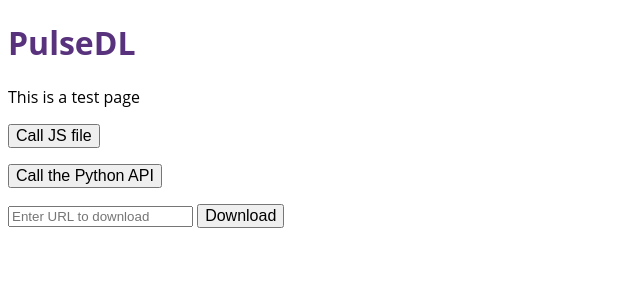
After one commit to ryoucafe/pulsedl, a Flask app: template templates/index.html in a window 1280 px wide. The commit adds this page. Shown: the top 300 px of the page, without its empty margins (0-640 px from the left). Run offline with Flask 3, Linux system fonts and the light colour scheme; the template is opened without the code that fills it, so the values that code supplies are empty.

Commit message:
Added basic interface and nonworking functions
added a ping function that replies from the back end as well as a download method that tries to download from an user URL from an input field but fails.

```diff
--- a/app.py
+++ b/app.py
@@ -1,11 +1,34 @@
-from flask import Flask
+from flask import Flask, render_template, jsonify, request
+from yt_dlp import YoutubeDL
+import json
 
 app = Flask(__name__)
 
-@app.route('/')
-def hello_world():
-    return 'Hello, World!'
+@app.route("/")
+def home():
+    return render_template("index.html")
+@app.route("/api/ping")
+def ping():
+    return jsonify({ "message": "Pong! This message is from the API endpoint.", "status": "success"})
+
+@app.route("/api/download", methods=["POST"])
+def download():
+    data = request.get_json()
+
+    if not data or "url" not in data:
+        return jsonify({ "message": "URL is required.", "status": "error"}), 400
+
+    url = data["url"]
+
+    try:
+        with YoutubeDL() as ydl:
+            ydl.download([url])
+            return jsonify({ "message": "Download started.", "status": "success"})
+    except Exception as e:
+        return jsonify({ "message": f"An error occurred: {str(e)}", "status": "error"}), 500
 
 
-if __name__ == '__main__':
+
+
+if __name__ == "__main__":
     app.run(debug=True)
--- a/static/script.js
+++ b/static/script.js
@@ -0,0 +1,38 @@
+function test() {
+    document.getElementById("result").innerHTML = "Message from JS file!";
+}
+document.getElementById("callPython").addEventListener("click", async function() {
+    const resultElement = document.getElementById("pythonResult");
+
+    try {
+        const response = await fetch("/api/ping");
+
+        const data = await response.json();
+        resultElement.innerHTML = `Response from Python: ${data.message}`;
+
+    } catch (error) {
+        resultElement.innerHTML = `Error: ${error.message}`;
+        console.error(error);
+    }
+});
+document.getElementById("downloadButton").addEventListener("click", async function() {
+    try {
+        const urlInput = document.getElementById("url");
+        const userUrl = urlInput.value.trim();
+
+
+        const response = await fetch("/api/download", {
+            method: "POST",
+            headers: { "Content-Type": "application/json" },
+            body: JSON.stringify({ url: userUrl })
+        });
+
+
+
+        const data = await response.json();
+        console.log("Python replied:", data);   // helpful for debugging
+
+    } catch (error) {
+        console.error("Error during download:", error);
+    }
+});
--- a/static/style.css
+++ b/static/style.css
@@ -1,8 +1,17 @@
 body {
   font-family: "Open Sans", sans-serif;
   font-optical-sizing: auto;
-  font-weight: <weight>;
   font-style: normal;
   font-variation-settings:
-    "wdth" 100;
+  width = 100;
 }
+
+h1 {
+    color: #58327c;
+}
+
+button {
+    padding: auto;
+    font-size: 16px;
+    cursor: pointer;
+}
--- /dev/null
+++ b/templates/index.html
@@ -0,0 +1,22 @@
+<!DOCTYPE html>
+<html lang="en">
+<head>
+    <meta charset="UTF-8">
+    <title>PulseDL</title>
+    <link rel="stylesheet" href="../static/style.css">
+</head>
+<body>
+    <h1>PulseDL</h1>
+    <p>This is a test page </p>
+
+    <button onclick="test()">Call JS file</button>
+    <p id="result"></p>
+
+    <button id="callPython">Call the Python API</button>
+    <p id="pythonResult"></p>
+
+    <input type="text" id="userUrl" placeholder="Enter URL to download">
+    <button id="downloadButton">Download</button>
+
+    <script src="../static/script.js"></script>
+</html>
```
Also changed, not shown: static/index.html (deleted, +0 -26 lines), README.md (added).
